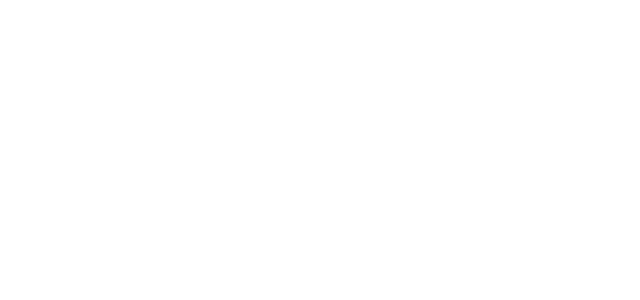
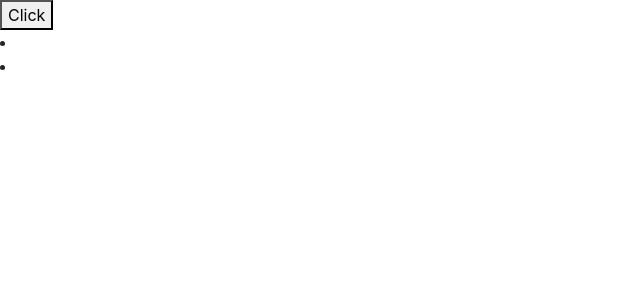
Before and after one commit to KevinKipkemei/Field-Management, a React (Create React App) app: page /Fetch in a window 1280 px wide. Shown: the top 300 px of the page, without its empty margins (0-640 px from the left). Built offline with nearby package versions, Linux system fonts and the light colour scheme.

Commit message:
Fetching from Firebase

```diff
--- /dev/null
+++ b/src/Fetch.js
@@ -0,0 +1,42 @@
+import React from 'react';
+import  {db} from './Firebase';
+import {useState} from 'react';
+
+
+
+const Fetch = () => {
+
+ const [team, fetchTeam] = useState ({ name: [], leader: []})
+
+
+const fetchRec = () => {
+    db.collection('Teams')
+    .get()
+    .then( snapshot => {
+        const teamLeader = snapshot.docs.map(doc => doc.data().Leader);
+        fetchTeam({leader: teamLeader});
+
+        const teamName = snapshot.docs.map(doc => doc.data().Team);
+        fetchTeam({name: teamName});
+    // fetchTeam({name : snapshot.docs.map(doc => doc.data().Team)});
+    // fetchTeam({leader: snapshot.docs.map(doc => doc.data().Leader)});
+})
+}
+
+console.log(team.name)
+console.log(team.leader)
+
+
+
+ return(
+     <div>
+         <button onClick = {fetchRec}> Click </button>
+        <li key = {team.length}> {team.name}</li>
+        <li key = {team.id}> {team.leader}</li>
+     </div>
+ )
+
+};
+
+
+export default Fetch;
--- a/src/Firebase.js
+++ b/src/Firebase.js
@@ -1,4 +1,5 @@
- import firebase from "firebase";
+ import firebase from "firebase/app";
+ import "firebase/firestore";
 
  const firebaseApp = firebase.initializeApp ({
     apiKey: "AIzaSyCkE-xmQualBe0m713t3wf8zPr5U5SChYE",
--- a/src/Routes.js
+++ b/src/Routes.js
@@ -3,6 +3,7 @@
 import Schedule from './Schedule'
 import NavBar from './Navigation'
 import AddTeam from './Team'
+import Fetch from './Fetch'
 
 
 
@@ -12,6 +13,7 @@
                 <Route exact path = "/Nav" component = {NavBar} />
                 <Route path = "/Schedule" component = {Schedule} />
                 <Route path = "/Team" component = {AddTeam} />
+                <Route path = "/Fetch" component = {Fetch} />
             </div>
         )
 }
--- a/src/Schedule.js
+++ b/src/Schedule.js
@@ -101,7 +101,7 @@
                         <TextField required id = "FieldJob" name="Job" value = {Job} label="Job Type"  variant ="outlined" fullWidth/>
                          <TextField required id = "Location" name="Location" value = {Location} label="Location" variant = "outlined" margin = "normal" fullWidth/>
                          <TextField required id = "Date" name="Date" label="Date" value = {Date}  variant= "outlined"  fullWidth/>
-                        <Button variant = "contained" color = '#1976d2' className = {classes.button} onClick = {addRec}> Schedule </Button>
+                        <Button variant = "contained" className = {classes.button} onClick = {addRec}> Schedule </Button>
                     </CardContent>
                 </div>
             </Card>
```
